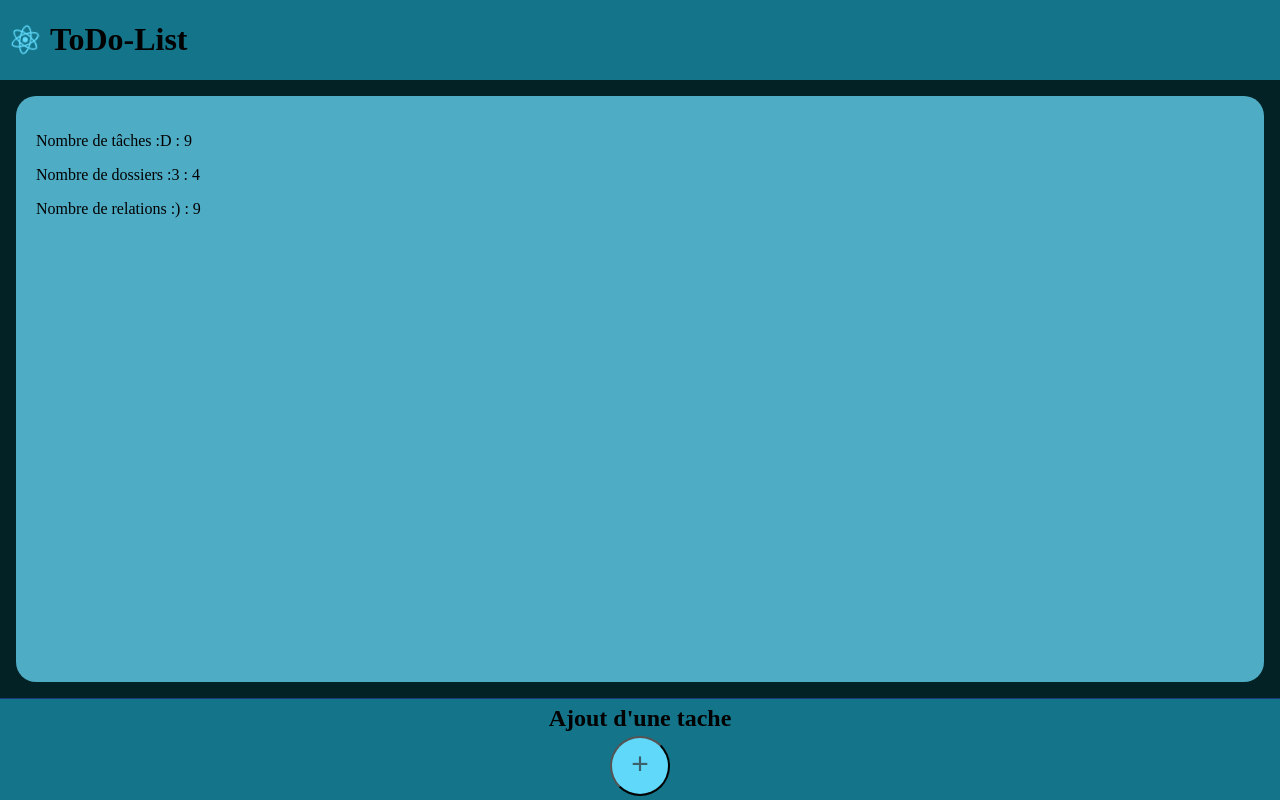
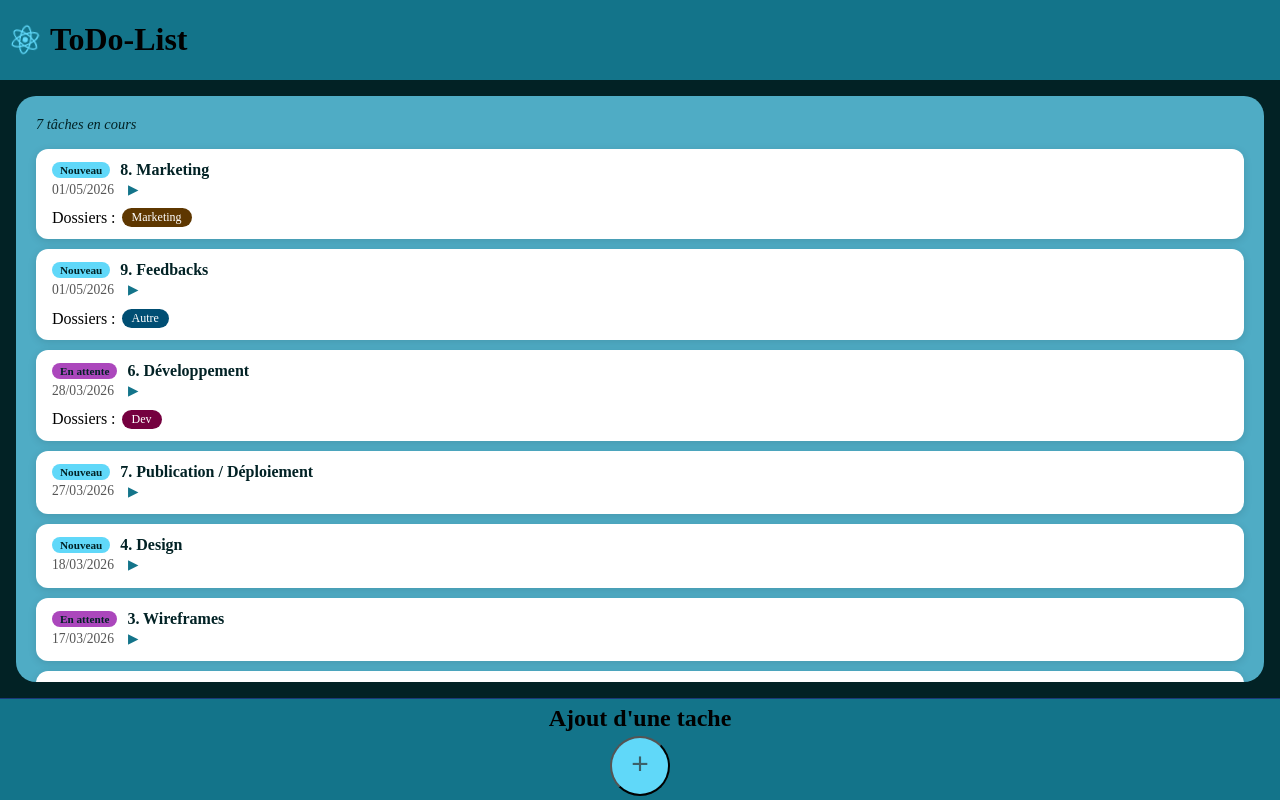
Before and after one commit to orianeMEJEAN/Projet-ToDo_List, a React (Create React App) app: page / in a window 1280 px wide. Built offline with nearby package versions, Linux system fonts and the light colour scheme.

Commit message:
ajout des taches et dossier (avancement du projet)

```diff
--- a/src/components/App/App.js
+++ b/src/components/App/App.js
@@ -3,18 +3,17 @@ import "./App.css";
 import Header from "../Header/Header";
 import Footer from "../Footer/Footer";
 import Layout from "../Layout/Layout";
+import List from "../List/List";
 
 function App() {
-    const { taches, dossiers, relations } = useTodo();
+    const { taches } = useTodo();
 
     return (
         <Layout>
             <Header />
 
             <main className="main">
-                <p>Nombre de tâches :D : {taches.length}</p>
-                <p>Nombre de dossiers :3 : {dossiers.length}</p>
-                <p>Nombre de relations :) : {relations.length}</p>
+                <List />
             </main>
 
             <Footer />
--- /dev/null
+++ b/src/components/List/List.css
@@ -0,0 +1,21 @@
+.list-container {
+    display: flex;
+    flex-direction: column;
+    gap: 8px;
+}
+
+.list-info {
+    margin: 0 0 8px 0;
+    color: #022225;
+    font-style: italic;
+    font-size: 0.9rem;
+}
+
+.list {
+    list-style: none;
+    margin: 0;
+    padding: 0;
+    display: flex;
+    flex-direction: column;
+    gap: 10px;
+}
--- /dev/null
+++ b/src/components/List/List.jsx
@@ -0,0 +1,40 @@
+import { useTodo } from "../../context/TodoContext";
+import { ETAT_TERMINE } from "../../enums/etats";
+import Tache from "../Tache/Tache";
+import "./List.css";
+
+const List = () => {
+    const { taches, dossiers, relations } = useTodo();
+
+    // Filtre par défaut : on exclut les tâches terminées
+    const tachesFiltrees = taches
+        .filter((tache) => !ETAT_TERMINE.includes(tache.etat))
+        .sort((a, b) => new Date(b.date_echeance) - new Date(a.date_echeance));
+
+    // Récupère les dossiers associés à une tâche
+    const getDossiersDeTache = (tacheId) => {
+        return relations
+            .filter((rel) => rel.tache === tacheId)
+            .map((rel) => dossiers.find((d) => d.id === rel.dossier))
+            .filter(Boolean); // on enlève les undefined si un dossier n'existe pas
+    };
+
+    return (
+        <div className="list-container">
+            <p className="list-info">
+                {tachesFiltrees.length} tâche{tachesFiltrees.length > 1 ? "s" : ""} en cours
+            </p>
+            <ul className="list">
+                {tachesFiltrees.map((tache) => (
+                    <Tache
+                        key={tache.id}
+                        tache={tache}
+                        dossiers={getDossiersDeTache(tache.id)}
+                    />
+                ))}
+            </ul>
+        </div>
+    );
+};
+
+export default List;
--- /dev/null
+++ b/src/components/Tache/Tache.css
@@ -0,0 +1,149 @@
+.tache {
+    background: #ffffff;
+    border-radius: 12px;
+    padding: 12px 16px;
+    display: flex;
+    flex-direction: column;
+    gap: 8px;
+    box-shadow: 0 2px 8px rgba(0, 0, 0, 0.12);
+    transition: box-shadow 0.2s;
+}
+
+.tache:hover {
+    box-shadow: 0 4px 16px rgba(0, 0, 0, 0.18);
+}
+
+.tacheHeader {
+    display: flex;
+    justify-content: space-between;
+    align-items: center;
+    gap: 8px;
+}
+
+.tacheHeaderLeft {
+    display: flex;
+    align-items: center;
+    gap: 10px;
+    flex: 1;
+    min-width: 0;
+}
+
+.tacheHeaderRight {
+    display: flex;
+    align-items: center;
+    gap: 10px;
+    flex-shrink: 0;
+}
+
+.tacheEtatBadge {
+    font-size: 0.7rem;
+    font-weight: bold;
+    color: #022225;
+    padding: 2px 8px;
+    border-radius: 20px;
+    white-space: nowrap;
+    flex-shrink: 0;
+}
+
+.tacheTitle {
+    font-weight: 600;
+    font-size: 1rem;
+    color: #022225;
+    white-space: nowrap;
+    overflow: hidden;
+    text-overflow: ellipsis;
+}
+
+.tacheDate {
+    font-size: 0.85rem;
+    color: #555;
+    white-space: nowrap;
+}
+
+.tacheToggle {
+    background: none;
+    border: none;
+    cursor: pointer;
+    font-size: 0.85rem;
+    color: #13748a;
+    padding: 4px;
+    border-radius: 4px;
+    transition: transform 0.2s, color 0.2s;
+    line-height: 1;
+}
+
+.tacheToggle:hover {
+    color: #022225;
+}
+
+.tacheToggleOpen {
+    transform: rotate(90deg);
+}
+
+
+.tacheDossiers {
+    display: flex;
+    flex-direction: row;
+    align-items: center;
+    flex-wrap: wrap;
+    gap: 6px;
+}
+
+.tacheDossierTag {
+    font-size: 0.75rem;
+    color: #fff;
+    padding: 2px 10px;
+    border-radius: 20px;
+    font-weight: 500;
+}
+
+.tacheDossierMore {
+    font-size: 0.75rem;
+    color: #555;
+    padding: 2px 8px;
+    border-radius: 20px;
+    background: #e0e0e0;
+}
+
+.tacheDetails {
+    display: flex;
+    flex-direction: column;
+    gap: 8px;
+    border-top: 1px solid #e0e0e0;
+    padding-top: 10px;
+    margin-top: 2px;
+}
+
+.tacheDescription {
+    margin: 0;
+    font-size: 0.9rem;
+    color: #333;
+    line-height: 1.5;
+}
+
+.tacheDescriptionEmpty {
+    color: #aaa;
+    font-style: italic;
+}
+
+.tacheEquipiers {
+    display: flex;
+    align-items: center;
+    flex-wrap: wrap;
+    gap: 6px;
+}
+
+.tacheEquipiersLabel {
+    font-size: 0.85rem;
+    color: #555;
+    font-weight: 600;
+}
+
+.tacheEuipierTag {
+    font-size: 0.75rem;
+    background: #e3f2fd;
+    color: #1565c0;
+    padding: 2px 10px;
+    border-radius: 20px;
+    font-weight: 500;
+}
--- /dev/null
+++ b/src/components/Tache/Tache.jsx
@@ -0,0 +1,111 @@
+import { useState } from "react";
+import "./Tache.css";
+import logo from "../../logo.svg";
+
+const etat_colors = {
+    "Nouveau": "#60d8f9",
+    "En cours": "#f9a825",
+    "En attente": "#ab47bc",
+    "Terminé": "#66bb6a",
+    "Abandonné": "#ef5350",
+};
+
+const dossier_colors = {
+    orange: "#5e3700",
+    pink: "#75003f",
+    bluesky: "#004e73",
+    green: "#006c03",
+    red: "#690600",
+    blue: "#003467",
+    purple: "#49005e",
+    yellow: "#564500",
+    grey: "#414141",
+    teal: "#005249",
+};
+
+const Tache = ({ tache, dossiers }) => {
+    const [modeComplet, setModeComplet] = useState(false);
+    const { title, description, date_echeance, etat, equipiers } = tache;
+    const dossiersAffiches = modeComplet ? dossiers : dossiers.slice(0, 2);
+
+    const formatDate = (dateStr) => {
+        const date = new Date(dateStr);
+
+        return date.toLocaleDateString("fr-FR", {
+            day: "2-digit",
+            month: "2-digit",
+            year: "numeric",
+        });
+    };
+
+    return (
+        <li className={`tache ${modeComplet ? "tacheComplet" : ""}`}>
+
+            <div className="tache_header">
+                <div className="tacheHeaderLeft">
+                    <span
+                        className="tacheEtatBadge"
+                        style={{ backgroundColor: etat_colors[etat] || "#ccc" }}
+                    >
+                        {etat}
+                    </span>
+                    <span className="tacheTitle">{title}</span>
+                </div>
+
+                <div className="tacheHeaderRight">
+                    <span className="tacheDate">{formatDate(date_echeance)}</span>
+                    <button
+                        className={`tacheToggle ${modeComplet ? "tacheToggleOpen" : ""}`}
+                        onClick={() => setModeComplet(!modeComplet)}
+                        title={modeComplet ? "Réduire" : "Voir plus"}
+                    >
+                        ▶
+                    </button>
+                </div>
+            </div>
+
+            {dossiers.length > 0 && (
+                <div className="tacheDossiers">
+                    <span className="tacheDossiersLabel">Dossiers :</span>
+                    {dossiersAffiches.map((dossier) => (
+                        <span
+                            key={dossier.id}
+                            className="tacheDossierTag"
+                            style={{ backgroundColor: dossier_colors[dossier.color] || "#888" }}
+                        >
+                            {dossier.title}
+                        </span>
+                    ))}
+                    {!modeComplet && dossiers.length > 2 && (
+                        <span className="tacheDossierMore">+{dossiers.length - 2}</span>
+                    )}
+                </div>
+            )}
+
+            {modeComplet && (
+                <div className="tacheDetails">
+                    {description ? (
+                        <p className="tacheDescription">{description}</p>
+                    ) : (
+                        <p className="tacheDescription tacheDescriptionEmpty">
+                            Aucune description
+                        </p>
+                    )}
+                    {equipiers && equipiers.length > 0 && (
+                        <div className="tacheEquipiers">
+                            <span className="tacheEquipiersLabel">👥 Équipiers :</span>
+                            {equipiers.map((eq, index) => (
+                                <span key={index} className="tacheEuipierTag">
+                                    {eq.name}
+                                </span>
+                            ))}
+                        </div>
+                    )}
+                </div>
+            )}
+
+        </li>
+    );
+};
+
+export default Tache;
```
